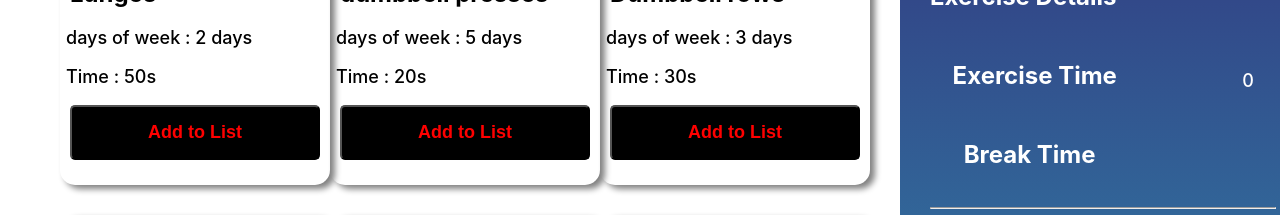
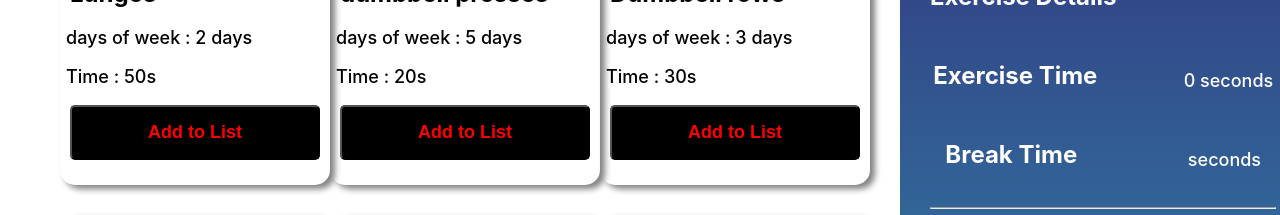
Before and after one commit to sakilaka/ultra-active-club, a React (Create React App) app: page / in a window 1280 px wide. Shown: the part 505-720 px from the top of the page. Built offline with nearby package versions, Linux system fonts and the light colour scheme.

Commit message:
break time added done

```diff
--- a/src/components/Items/Items.js
+++ b/src/components/Items/Items.js
@@ -6,7 +6,7 @@ const Items = () => {
 
     const [items , setItems] = useState([]);
     const [exTime , setExTime] = useState(0);
-    const [breakTime, setBreakTime] = useState(0);
+    const [breakTime, setBreakTime] = useState();
 
 
     const handleBreakTime = selectedBreakTime => {
@@ -15,7 +15,7 @@ const Items = () => {
     };
 
     useEffect(() => {
-        const getBreakTime = localStorage.getItem("breakDays");
+        const getBreakTime = localStorage.getItem("Break-Time");
         setBreakTime(getBreakTime);
     }, []);
 
@@ -87,11 +87,11 @@ const Items = () => {
                  <h2>Exercise Details</h2>
                  <div className='time'>
                     <h2>Exercise Time</h2>
-                    <p>{exTime}</p>
+                    <p>{exTime} seconds</p>
                  </div>
                  <div className="break-time">
                     <h2>Break Time</h2>
-                    <p>{breakTime}</p>
+                    <p>{breakTime} seconds</p>
                  </div>
                </div>
 
```
